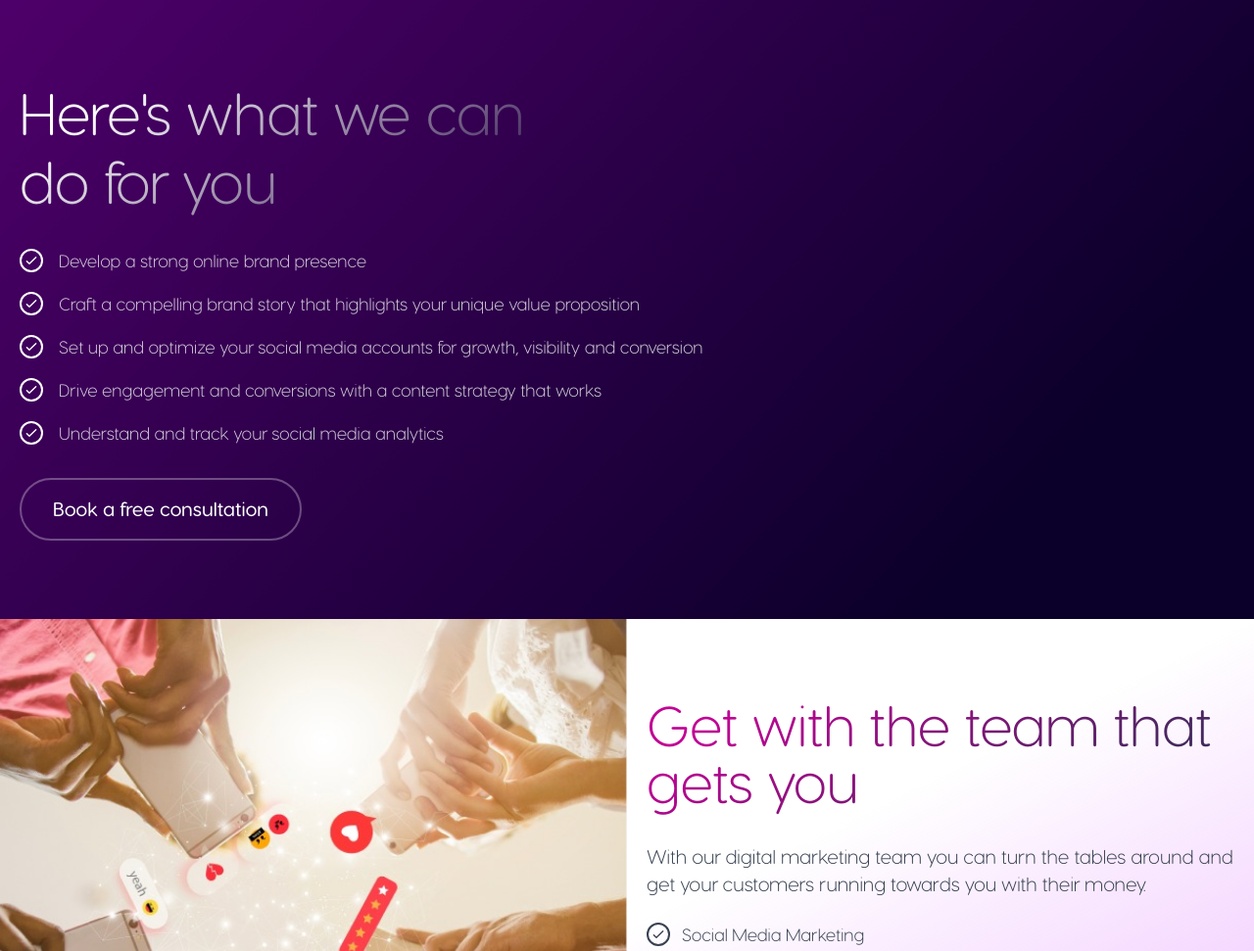
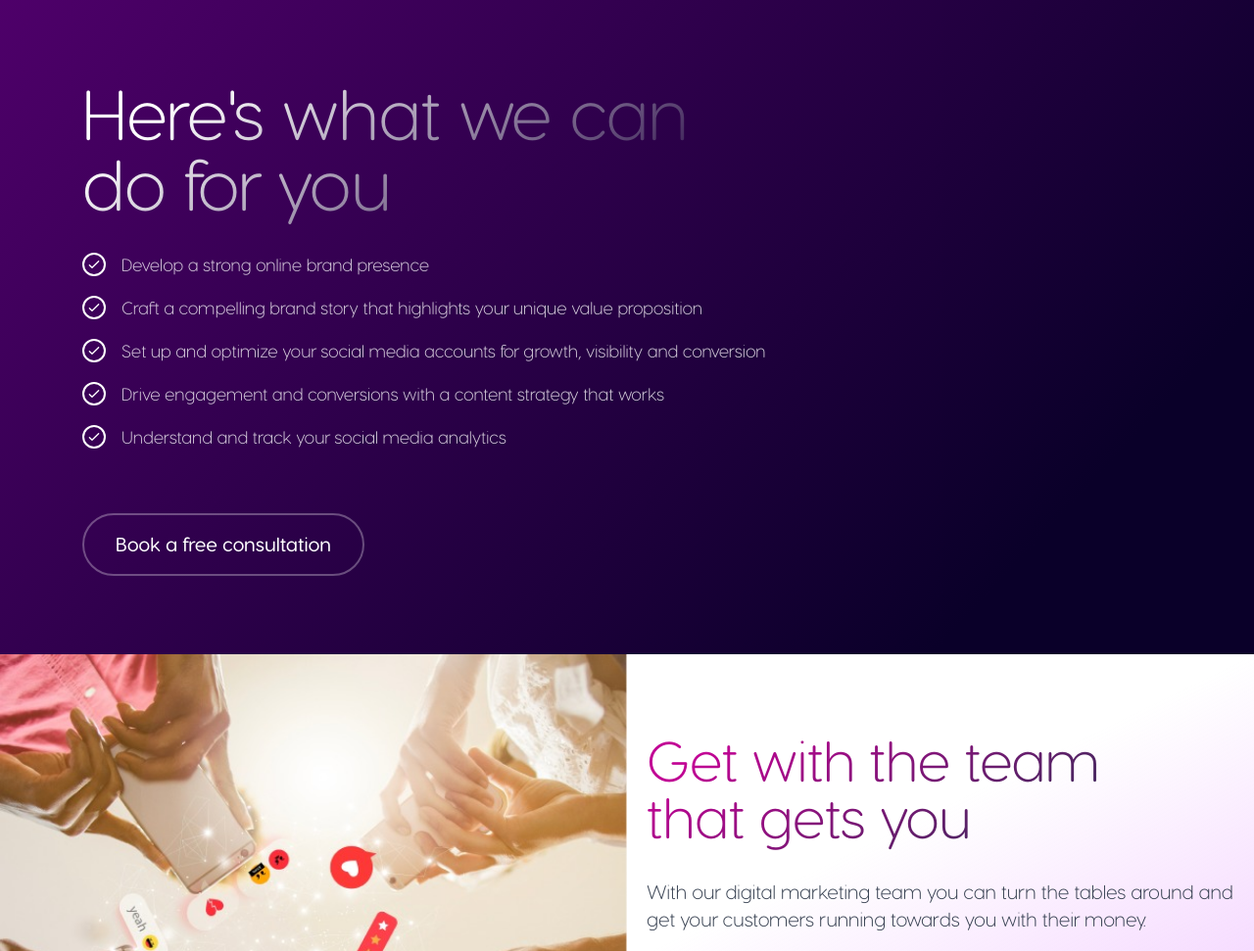
Before and after one commit to victor-velocity/official-poeInternational, a website: page digital-marketting.html in a window 1280 px wide. Shown: the part 2028-2999 px from the top of the page at 98% size. Drawn offline with Linux system fonts and the light colour scheme; a web font is replaced by a local one.

Commit message:
digital marketing mobile responsiveness

```diff
--- a/digital-marketting.html
+++ b/digital-marketting.html
@@ -250,10 +250,10 @@
     </section>
 
     <!-- Fourth Section - What We Can Do -->
-    <section class="relative" style="background: linear-gradient(132.89deg, #580073 -11.83%, #0A0029 82.76%);">
+    <section class="relative lg:pl-16" style="background: linear-gradient(132.89deg, #580073 -11.83%, #0A0029 82.76%);">
         <div class="px-5 py-20">
-            <h2 class="text-3xl lg:text-6xl md:text-4xl md:max-w-sm lg:max-w-xl font-light pb-8 bg-clip-text text-transparent"
-                style="background-image: linear-gradient(146.4deg, #FFFFFF 14.85%, #42285D 76.83%); line-height: 70px;">
+            <h2 class="text-3xl lg:text-7xl md:text-4xl md:max-w-sm lg:max-w-2xl font-light pb-8 bg-clip-text text-transparent"
+                style="background-image: linear-gradient(146.4deg, #FFFFFF 14.85%, #42285D 76.83%);">
                 Here's what we can do for you
             </h2>
 
@@ -325,7 +325,7 @@
             <!-- CTA Button -->
             <div>
                 <button onclick="document.getElementById('consultation-form').scrollIntoView({ behavior: 'smooth' })"
-                    class="px-8 py-4 md:text-xl bg-transparent border-2 border-white/30 text-white rounded-full hover:bg-white/10 transition duration-300">
+                    class="px-8 py-4 md:text-xl mt-8    bg-transparent border-2 border-white/30 text-white rounded-full hover:bg-white/10 transition duration-300">
                     Book a free consultation
                 </button>
             </div>
@@ -341,7 +341,7 @@
 
                 <!-- Right side - Content -->
                 <div class="w-full md:w-1/2 md:py-0 py-20 px-5">
-                    <h2 class="md:text-[2.5rem] text-3xl lg:text-[3.6rem] font-light pb-8 pt-3 bg-gradient-to-r bg-clip-text text-transparent"
+                    <h2 class="md:text-[2.5rem] text-3xl lg:text-[3.6rem] lg:max-w-[500px] font-light pb-8 pt-3 bg-gradient-to-r bg-clip-text text-transparent"
                         style="background-image: linear-gradient(146.4deg, #C10294 14.85%, #42285D 76.83%); line-height: 1;">
                         Get with the team that gets you
                     </h2>
@@ -413,7 +413,7 @@
     </section>
 
     <!-- How We Work Section -->
-    <section class="relative py-20 px-5 overflow-hidden scroll-animate fade-in"
+    <section class="relative lg:pl-16 py-20 px-5 overflow-hidden scroll-animate fade-in"
         style="background: linear-gradient(180deg, #2D1538 0%, #0F0628 100%);">
         <div>
             <h2 class="md:text-[2.5rem] lg:text-6xl text-3xl font-light pb-8 bg-clip-text text-transparent md:text-transparent"
```
Also changed, not shown: src/output.css.
